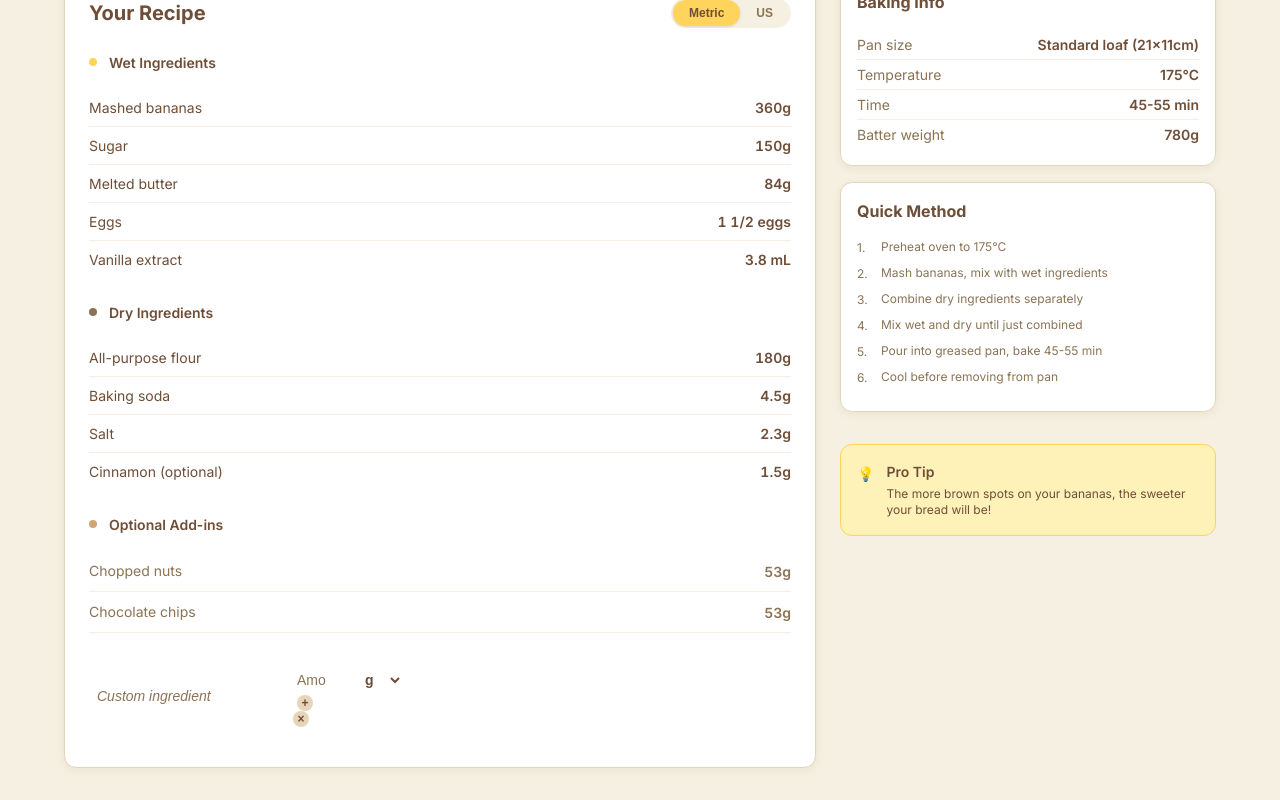
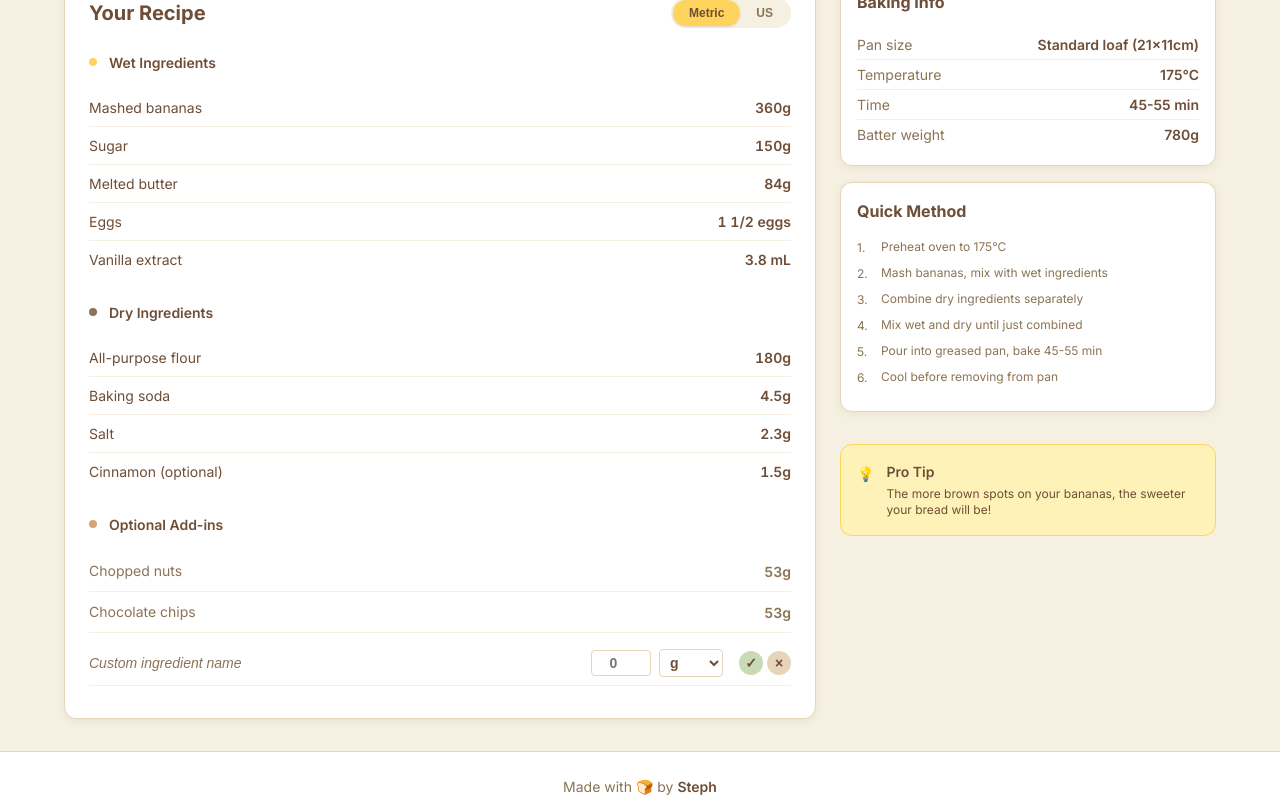
Before and after one commit to titania-nz/banana-bread-calculator, a React (Vite) app: page / in a window 1280 px wide. Both pictures are taken after a click on the button "Add custom ingredient". Shown: the part 641-1441 px from the top of the page. Built offline with nearby package versions, Linux system fonts and the light colour scheme.

Commit message:
Fix custom ingredient form styling and functionality

```diff
--- a/src/App.tsx
+++ b/src/App.tsx
@@ -231,9 +231,11 @@ export default function App() {
   };
 
   const addCustomMixin = () => {
-    if (newCustomMixin.name && newCustomMixin.baseAmount > 0) {
+    if (newCustomMixin.name.trim() && newCustomMixin.baseAmount > 0) {
       const newMixin = {
-        ...newCustomMixin,
+        name: newCustomMixin.name.trim(),
+        baseAmount: newCustomMixin.baseAmount,
+        unit: newCustomMixin.unit,
         id: Date.now().toString()
       };
       setCustomMixins(prev => [...prev, newMixin]);
@@ -465,55 +467,68 @@ export default function App() {
                 {/* Custom Mixin Input */}
                 {showAddCustom ? (
                   <li className="ingredient-item optional">
-                    <div className="custom-mixin-form">
-                      <li className="ingredient-item optional add-custom-item">
-                        <span className="ingredient-name">
+                    <div className="custom-ingredient-form">
+                      <div className="custom-ingredient-name">
                         <input
                           type="text"
-                            placeholder="Custom ingredient"
+                          placeholder="Custom ingredient name"
                           value={newCustomMixin.name}
                           onChange={(e) => handleNewCustomMixinChange('name', e.target.value)}
-                            className="custom-mixin-name-input"
+                          onKeyDown={(e) => {
+                            if (e.key === 'Enter') {
+                              addCustomMixin();
+                            } else if (e.key === 'Escape') {
+                              toggleAddCustom();
+                            }
+                          }}
+                          autoFocus
                         />
-                        </span>
-                        <span className="ingredient-amount">
-                          <div className="custom-mixin-amount-group">
+                      </div>
+                      <div className="custom-ingredient-amount">
                         <input
                           type="number"
-                              placeholder="Amount"
+                          placeholder="0"
                           value={newCustomMixin.baseAmount || ''}
                           onChange={(e) => handleNewCustomMixinChange('baseAmount', parseFloat(e.target.value) || 0)}
-                              className="custom-mixin-amount-input"
+                          className="custom-amount-input"
                           min="0"
                           step="0.1"
+                          onKeyDown={(e) => {
+                            if (e.key === 'Enter') {
+                              addCustomMixin();
+                            } else if (e.key === 'Escape') {
+                              toggleAddCustom();
+                            }
+                          }}
                         />
                         <select
                           value={newCustomMixin.unit}
                           onChange={(e) => handleNewCustomMixinChange('unit', e.target.value)}
-                              className="custom-mixin-unit-select"
+                          className="custom-unit-select"
                         >
                           <option value="g">g</option>
                           <option value="ml">ml</option>
                           <option value="tsp">tsp</option>
                           <option value="tbsp">tbsp</option>
                         </select>
-                          </div>
+                        <div className="custom-form-actions">
                           <button
                             onClick={addCustomMixin}
-                            className="custom-mixin-add-btn"
+                            className="custom-action-btn add"
                             title="Add custom ingredient"
+                            disabled={!newCustomMixin.name || newCustomMixin.baseAmount <= 0}
                           >
-                            +
+                            ✓
                           </button>
                           <button
                             onClick={toggleAddCustom}
-                            className="custom-mixin-cancel-btn"
+                            className="custom-action-btn cancel"
                             title="Cancel"
                           >
                             ×
                           </button>
-                        </span>
-                      </li>
+                        </div>
+                      </div>
                     </div>
                   </li>
                 ) : (
--- a/src/index.css
+++ b/src/index.css
@@ -646,6 +646,114 @@ body {
   color: white;
 }
 
+/* Fixed custom ingredient form styling */
+.custom-ingredient-form {
+  display: flex;
+  justify-content: space-between;
+  align-items: center;
+  width: 100%;
+  padding: 8px 0;
+  border-bottom: 1px solid #F5F0E1;
+}
+
+.custom-ingredient-name {
+  flex: 1;
+}
+
+.custom-ingredient-name input {
+  width: 100%;
+  padding: 4px 0;
+  border: none;
+  background: transparent;
+  font-size: 14px;
+  font-weight: 400;
+  color: #6F4E37;
+  outline: none;
+}
+
+.custom-ingredient-name input::placeholder {
+  color: #8B7355;
+  font-style: italic;
+}
+
+.custom-ingredient-amount {
+  display: flex;
+  align-items: center;
+  gap: 8px;
+}
+
+.custom-amount-input {
+  width: 60px;
+  padding: 4px 6px;
+  border: 1px solid #E6D5B8;
+  border-radius: 4px;
+  background: white;
+  font-size: 14px;
+  font-weight: 600;
+  color: #6F4E37;
+  text-align: center;
+  outline: none;
+}
+
+.custom-amount-input:focus {
+  border-color: #FFD45C;
+}
+
+.custom-unit-select {
+  padding: 4px 6px;
+  border: 1px solid #E6D5B8;
+  border-radius: 4px;
+  background: white;
+  font-size: 14px;
+  font-weight: 600;
+  color: #6F4E37;
+  cursor: pointer;
+  outline: none;
+}
+
+.custom-unit-select:focus {
+  border-color: #FFD45C;
+}
+
+.custom-form-actions {
+  display: flex;
+  gap: 4px;
+  margin-left: 8px;
+}
+
+.custom-action-btn {
+  display: flex;
+  align-items: center;
+  justify-content: center;
+  width: 24px;
+  height: 24px;
+  border-radius: 50%;
+  border: none;
+  font-size: 14px;
+  font-weight: 600;
+  cursor: pointer;
+  transition: all 0.2s ease;
+}
+
+.custom-action-btn.add {
+  background: #C9DAB7;
+  color: #6F4E37;
+}
+
+.custom-action-btn.add:hover {
+  background: #FFD45C;
+}
+
+.custom-action-btn.cancel {
+  background: #E6D5B8;
+  color: #6F4E37;
+}
+
+.custom-action-btn.cancel:hover {
+  background: #E57373;
+  color: white;
+}
+
 .error-message {
   background: rgba(229, 115, 115, 0.1);
   border: 1px solid #E57373;
```
Lines whose indentation alone changed are shown as unchanged.
